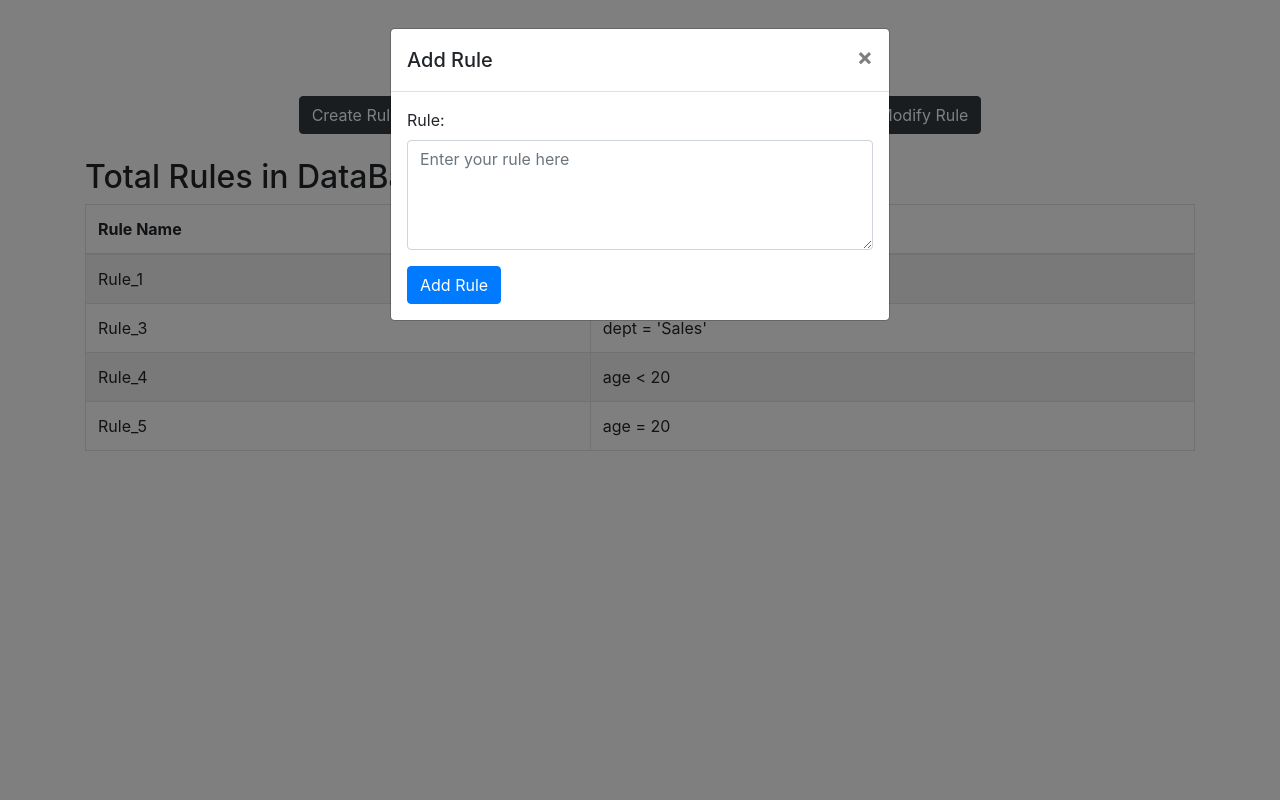
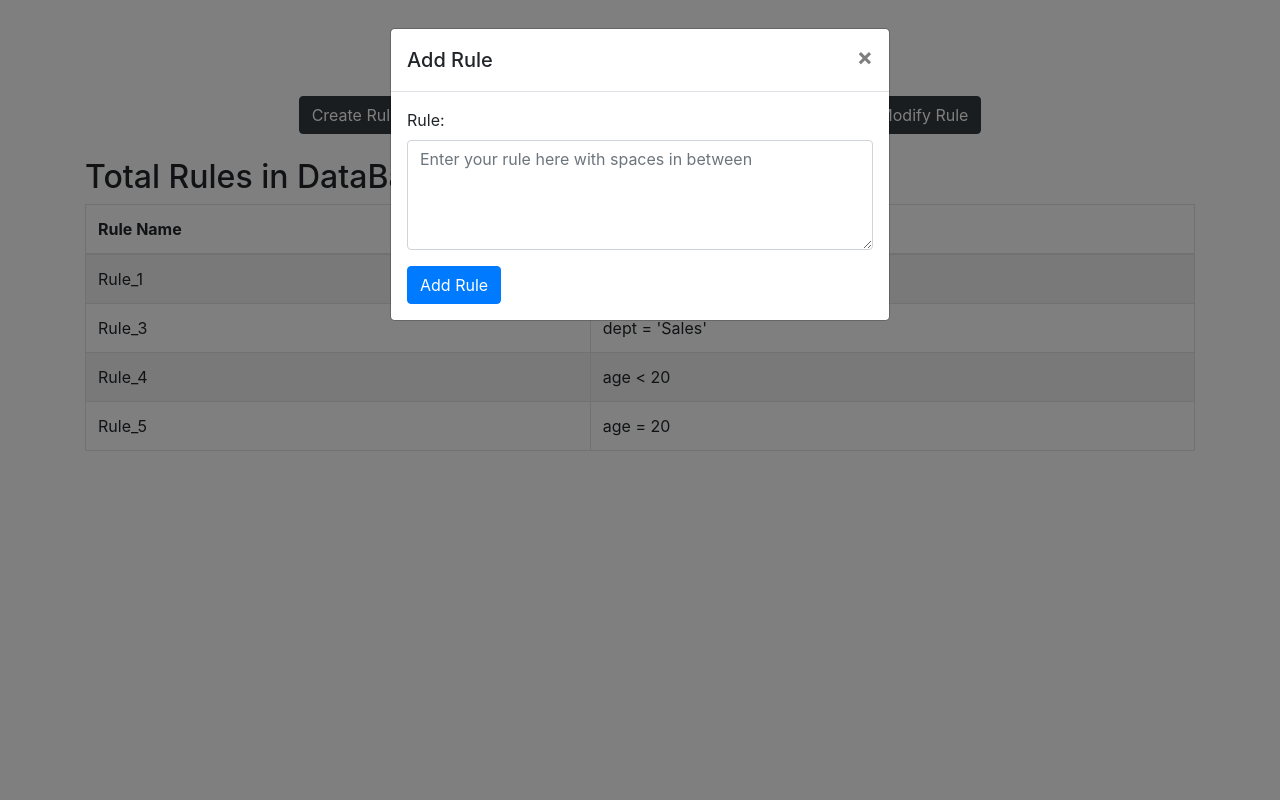
Before and after one commit to Koushik-p-g-v/Rule-Engine-AST, a Flask app: page / in a window 1280 px wide, after a click on "Create Rule". Run offline with Flask 3, Linux system fonts and the light colour scheme; some libraries are stand-ins or nearby versions.

Commit message:
Update index.html

```diff
--- a/templates/index.html
+++ b/templates/index.html
@@ -51,7 +51,7 @@
                     <form id="add-rule-form">
                         <div class="form-group">
                             <label for="rule">Rule:</label>
-                            <textarea id="rule" class="form-control" rows="4" placeholder="Enter your rule here" required></textarea>
+                            <textarea id="rule" class="form-control" rows="4" placeholder="Enter your rule here with spaces in between" required></textarea>
                         </div>
                         <button type="submit" class="btn btn-primary">Add Rule</button>
                     </form>
```
